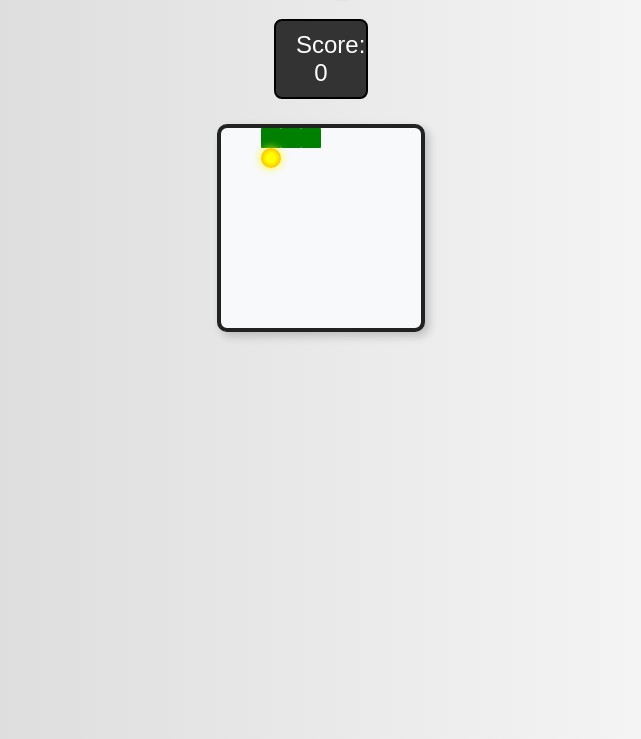
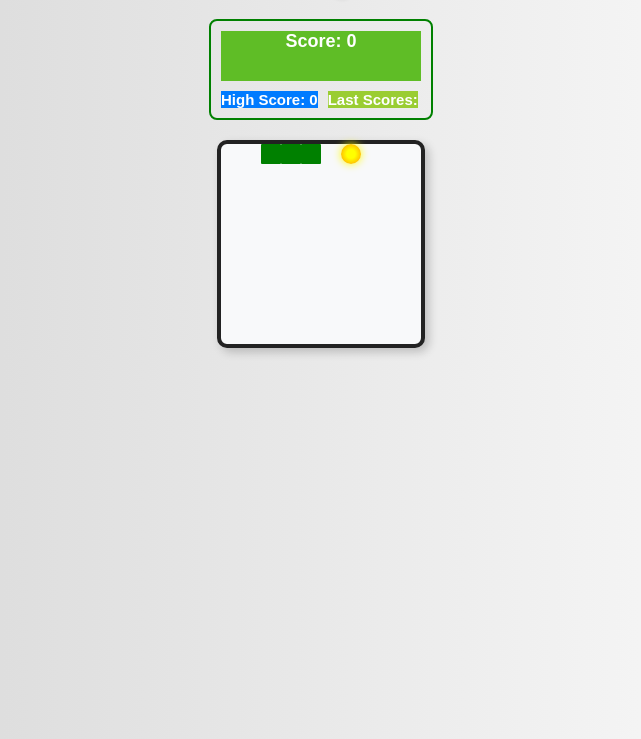
Before and after one commit to BarackAdida/Snake-game, a plain HTML site: page index.html in a window 1280 px wide. Both pictures are taken after a click on the button "Start Game". Shown: the part 61-800 px from the top of the page, without its empty margins (319-960 px from the left). Drawn offline with Linux system fonts and the light colour scheme.

Commit message:
Changed outlook

```diff
--- a/app.js
+++ b/app.js
@@ -1,22 +1,28 @@
+// Select DOM elements
 let grid = document.querySelector(".grid");
 let popup = document.querySelector(".popup");
 let playAgain = document.querySelector(".playAgain");
 let startGameButton = document.querySelector(".startGame");
 let scoreDisplay = document.querySelector(".scoreDisplay");
+let highScoreDisplay = document.querySelector(".highScore");
+let lastScoresDisplay = document.querySelector(".lastScores");
 let startScreen = document.querySelector(".start-screen");
 
 let width = 10;
-let currentIndex = 0;
-let appleIndex = 0;
 let currentSnake = [2, 1, 0];
 let direction = 1;
 let score = 0;
 let speed = 0.9;
 let intervalTime = 1000;
-let interval = 0;
+let interval;
 let gameStarted = false;
+let highScore = localStorage.getItem("highScore") || 0;
+let lastFiveScores = JSON.parse(localStorage.getItem("lastFiveScores")) || [];
 
 document.addEventListener("DOMContentLoaded", function () {
+    highScoreDisplay.textContent = `High Score: ${highScore}`;
+    lastScoresDisplay.textContent = `Last Scores: ${lastFiveScores.join(", ")}`;
+
     createBoard();
     playAgain.addEventListener("click", replay);
     startGameButton.addEventListener("click", startGame);
@@ -25,41 +31,54 @@ document.addEventListener("DOMContentLoaded", function () {
 // Create Game Board
 function createBoard() {
     popup.style.display = "none";
-    startScreen.style.display = "flex"; // Show start screen
+    startScreen.style.display = "flex";
     grid.innerHTML = "";
-    for (let i = 0; i < 100; i++) {
+
+    for (let i = 0; i < width * width; i++) {
         let div = document.createElement("div");
         grid.appendChild(div);
     }
 }
 
-// Start Game when button is clicked
+// Start Game
 function startGame() {
-    if (gameStarted) return; // Prevent multiple clicks
+    if (gameStarted) return;
+
     gameStarted = true;
-    startScreen.style.display = "none"; // Hide start screen
+    startScreen.style.display = "none";
 
     let squares = document.querySelectorAll(".grid div");
-    randomApple(squares);
-    direction = 1;
-    score = 0;
-    scoreDisplay.innerHTML = `Score: ${score}`;
-    intervalTime = 1000;
-    currentSnake = [2, 1, 0];
-    currentSnake.forEach(index => squares[index].classList.add("snake"));
+    resetGame(squares);
     interval = setInterval(moveOutcome, intervalTime);
     document.addEventListener("keydown", control);
+}
+
+// Reset Game Settings
+function resetGame(squares) {
+    clearInterval(interval);
+    score = 0;
+    scoreDisplay.textContent = `Score: ${score}`;
+    intervalTime = 1000;
+    direction = 1;
+    currentSnake = [2, 1, 0];
+
+    squares.forEach(square => square.classList.remove("snake", "apple"));
+    currentSnake.forEach(index => squares[index].classList.add("snake"));
+
+    randomApple(squares);
 }
 
 // Move Outcome
 function moveOutcome() {
     let squares = document.querySelectorAll(".grid div");
+
     if (checkForHits(squares)) {
-        gameOver(squares);
+        updateScores();
+        gameOver();
         return clearInterval(interval);
-    } else {
-        moveSnake(squares);
     }
+
+    moveSnake(squares);
 }
 
 // Move Snake
@@ -67,23 +86,20 @@ function moveSnake(squares) {
     let tail = currentSnake.pop();
     squares[tail].classList.remove("snake");
     currentSnake.unshift(currentSnake[0] + direction);
+
     eatApple(squares, tail);
     squares[currentSnake[0]].classList.add("snake");
 }
 
 // Check for Collisions
 function checkForHits(squares) {
-    if (
-        (currentSnake[0] + width >= width * width && direction === width) ||
-        (currentSnake[0] % width === width - 1 && direction === 1) ||
-        (currentSnake[0] % width === 0 && direction === -1) ||
-        (currentSnake[0] - width < 0 && direction === -width) ||
-        squares[currentSnake[0] + direction].classList.contains("snake")
-    ) {
-        squares[currentSnake[0]].style.backgroundColor = "red";
-        return true;
-    }
-    return false;
+    return (
+        currentSnake[0] + width >= width * width && direction === width ||  // Hits bottom
+        currentSnake[0] % width === width - 1 && direction === 1 ||  // Hits right
+        currentSnake[0] % width === 0 && direction === -1 ||  // Hits left
+        currentSnake[0] - width < 0 && direction === -width ||  // Hits top
+        squares[currentSnake[0] + direction]?.classList.contains("snake") // Hits itself
+    );
 }
 
 // Eat Apple
@@ -92,9 +108,11 @@ function eatApple(squares, tail) {
         squares[currentSnake[0]].classList.remove("apple");
         squares[tail].classList.add("snake");
         currentSnake.push(tail);
+
         randomApple(squares);
         score++;
         scoreDisplay.textContent = `Score: ${score}`;
+
         clearInterval(interval);
         intervalTime *= speed;
         interval = setInterval(moveOutcome, intervalTime);
@@ -103,37 +121,53 @@ function eatApple(squares, tail) {
 
 // Generate Random Apple
 function randomApple(squares) {
+    let appleIndex;
     do {
         appleIndex = Math.floor(Math.random() * squares.length);
     } while (squares[appleIndex].classList.contains("snake"));
+
     squares[appleIndex].classList.add("apple");
 }
 
 // Handle Key Controls
 function control(e) {
-    let key = e.key;
-    if (key === "ArrowUp" && direction !== width) {
+    if (e.key === "ArrowUp" && direction !== width) {
         direction = -width;
-    } else if (key === "ArrowDown" && direction !== -width) {
+    } else if (e.key === "ArrowDown" && direction !== -width) {
         direction = width;
-    } else if (key === "ArrowLeft" && direction !== 1) {
+    } else if (e.key === "ArrowLeft" && direction !== 1) {
         direction = -1;
-    } else if (key === "ArrowRight" && direction !== -1) {
+    } else if (e.key === "ArrowRight" && direction !== -1) {
         direction = 1;
     }
 }
 
+// Update Last Five Scores & High Score
+function updateScores() {
+    lastFiveScores.push(score);
+    if (lastFiveScores.length > 5) lastFiveScores.shift(); // Keep last 5 scores
+
+    if (score > highScore) {
+        highScore = score;
+        localStorage.setItem("highScore", highScore);
+    }
+
+    localStorage.setItem("lastFiveScores", JSON.stringify(lastFiveScores));
+
+    lastScoresDisplay.textContent = `Last Scores: ${lastFiveScores.join(", ")}`;
+    highScoreDisplay.textContent = `High Score: ${highScore}`;
+}
+
 // Game Over
-function gameOver(squares) {
+function gameOver() {
     popup.style.display = "flex";
-    gameStarted = false; // Allow restarting the game
+    gameStarted = false;
 }
 
 // Replay Game
 function replay() {
-    grid.innerHTML = "";
     createBoard();
-    startScreen.style.display = "flex"; // Show start screen again
+    startScreen.style.display = "flex";
     popup.style.display = "none";
     gameStarted = false;
 }
--- a/index.html
+++ b/index.html
@@ -10,7 +10,13 @@
 <body>
     <h1 class="title">Snake game</h1>
     <div class="game-container">
-    <div class="scoreDisplay"></div>
+        <div class="score-container">
+            <div class="scoreDisplay">Score</div>
+           <div class="otherScores">
+            <div class="highScore">High Score</div>
+            <div class="lastScores">Last Scores</div>
+           </div>
+        </div>
     <div class="grid"></div>
     </div>
     <div class="popup">
--- a/styles.css
+++ b/styles.css
@@ -21,8 +21,6 @@ body {
 .grid div {
   width: 20px;
   height: 20px;
-  /*border:1px black solid;
-box-sizing:border-box*/
 }
 
 .snake {
@@ -69,20 +67,6 @@ box-sizing:border-box*/
   text-align: center;
 }
 
-.scoreDisplay {
-  font-size: 24px;
-  border: 2px solid black;
-  color: #fff;
-  background: #333;
-  padding: 10px 20px;
-  border-radius: 8px;
-  display: inline-block;
-  text-align: center;
-  width: 50px;
-  margin: 0 auto;
-  margin-bottom: 15px;
-}
-
 .game-container {
   display: flex;
   flex-wrap: wrap;
@@ -118,3 +102,41 @@ box-sizing:border-box*/
   cursor: pointer;
   transition: background 0.3s ease-in-out;
 }
+
+.score-container {
+  font-size: 18px;
+  font-weight: bold;
+  color: white;
+  padding: 10px;
+  border: 2px solid green;
+  border-radius: 8px;
+  margin-bottom: 10px;
+}
+
+.otherScores {
+  width: 200px;
+  font-size: 15px;
+  height: px;
+  border-color: 1px solid black;
+  display: flex;
+  flex-direction: row;
+  gap: 10px;
+  align-items: center;
+  margin-top: 10px;
+}
+
+.scoreDisplay {
+  background-color: #5fbd26;
+  width: 200px;
+  height: 50px;
+}
+
+.highScore {
+  background-color: #007BFF;
+  padding: auto;
+}
+
+.lastScores {
+  background-color: yellowgreen;
+  padding: auto;
+}
```
